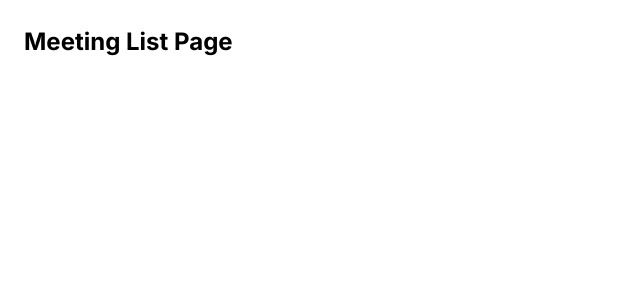
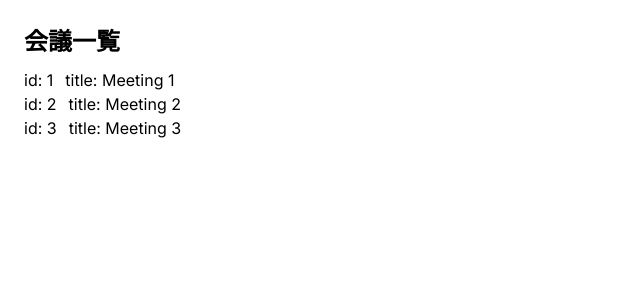
Before and after one commit to masayaO/next-layering-sample-2023, a Next.js app: page /meetings in a window 1280 px wide. Shown: the top 300 px of the page, without its empty margins (0-640 px from the left). Built offline with nearby package versions, Linux system fonts and the light colour scheme.

Commit message:
add meeting pages

```diff
--- a/src/app/meetings/[meetingId]/page.tsx
+++ b/src/app/meetings/[meetingId]/page.tsx
@@ -1,3 +1,20 @@
-export default function Page({ params }: { params: { meetingId: number } }) {
-  return <div>MeetingId: {params.meetingId}</div>;
+import PageTitle from "@/shared/components/PageTitle";
+import { useApiAccessMeeting } from "@/shared/hooks/apiAccess/meetings/useApiAccessMeeting";
+import MeetingDetail from "@/features/meetings/[meetingId]/components/MeetingDetail";
+
+export default async function Page({
+  params,
+}: {
+  params: { meetingId: number };
+}) {
+  const { fetchMeetingDetail } = useApiAccessMeeting();
+  const meeting = await fetchMeetingDetail(params.meetingId);
+  return (
+    <>
+      <PageTitle title={"会議詳細"} />
+      <div>
+        <MeetingDetail meeting={meeting} />
+      </div>
+    </>
+  );
 }
--- /dev/null
+++ b/src/app/meetings/loading.tsx
@@ -0,0 +1,3 @@
+export default function Loading() {
+  return <div>Loading...</div>;
+}
--- a/src/app/meetings/page.tsx
+++ b/src/app/meetings/page.tsx
@@ -1,5 +1,19 @@
-import MeetingListPage from "@/features/meetings/Page/MeetingListPage";
+import { useApiAccessMeeting } from "@/shared/hooks/apiAccess/meetings/useApiAccessMeeting";
+import MeetingListItem from "@/features/meetings/components/MeetingListItem";
+import PageTitle from "@/shared/components/PageTitle";
 
-export default function Page() {
-  return <MeetingListPage />;
+export default async function Page() {
+  const { fetchMeetingList } = useApiAccessMeeting();
+  const meetingList = await fetchMeetingList();
+
+  return (
+    <>
+      <PageTitle title={"会議一覧"} />
+      <div className="mt-2">
+        {meetingList.map((meeting) => (
+          <MeetingListItem meeting={meeting} key={meeting.id} />
+        ))}
+      </div>
+    </>
+  );
 }
--- a/src/features/meetings/Page/MeetingListPage.module.css
+++ /dev/null
@@ -1,4 +0,0 @@
-.heading {
-    font-size: 24px;
-    font-weight: bold;
-}
--- a/src/features/meetings/Page/MeetingListPage.tsx
+++ /dev/null
@@ -1,9 +0,0 @@
-"use client";
-
-import styles from "./MeetingListPage.module.css";
-import { useMeetingListPage } from "@/features/meetings/Page/useMeetingListPage";
-
-export default function MeetingListPage() {
-  const { title } = useMeetingListPage();
-  return <h1 className={styles.heading}>{title}</h1>;
-}
--- a/src/features/meetings/Page/useMeetingListPage.ts
+++ /dev/null
@@ -1,5 +0,0 @@
-export const useMeetingListPage = () => {
-  return {
-    title: "Meeting List Page",
-  };
-};
--- /dev/null
+++ b/src/features/meetings/[meetingId]/components/MeetingDetail/index.tsx
@@ -0,0 +1,14 @@
+import { Meeting } from "@/shared/types/meetings/types";
+
+type Props = {
+  meeting: Meeting;
+};
+
+export default function MeetingDetail({ meeting }: Props) {
+  return (
+    <div>
+      <p>{`title: ${meeting.title}`}</p>
+      <p>{`description: ${meeting.description}`}</p>
+    </div>
+  );
+}
--- /dev/null
+++ b/src/features/meetings/components/MeetingListItem/MeetingListItem.module.css
@@ -0,0 +1,8 @@
+.module {
+    width: fit-content;
+}
+
+.item {
+    display: flex;
+    gap: 12px;
+}
--- /dev/null
+++ b/src/features/meetings/components/MeetingListItem/index.tsx
@@ -0,0 +1,20 @@
+import { Meeting } from "@/shared/types/meetings/types";
+import styles from "./MeetingListItem.module.css";
+import Link from "next/link";
+
+type Props = {
+  meeting: Meeting;
+};
+
+export default function MeetingListItem({ meeting }: Props) {
+  return (
+    <div className={styles.module}>
+      <Link href={`/meetings/${meeting.id}`}>
+        <div className={styles.item}>
+          <p>{`id: ${meeting.id}`}</p>
+          <p>{`title: ${meeting.title}`}</p>
+        </div>
+      </Link>
+    </div>
+  );
+}
--- a/src/shared/hooks/apiAccess/meetings/useApiAccessMeeting.ts
+++ b/src/shared/hooks/apiAccess/meetings/useApiAccessMeeting.ts
@@ -23,7 +23,17 @@ export const useApiAccessMeeting = () => {
     ];
   };
 
+  const fetchMeetingDetail = async (id: number): Promise<Meeting> => {
+    await delay(1000);
+    return {
+      id,
+      title: `Meeting ${id}`,
+      description: `Meeting ${id} description`,
+    };
+  };
+
   return {
     fetchMeetingList,
+    fetchMeetingDetail,
   };
 };
```
